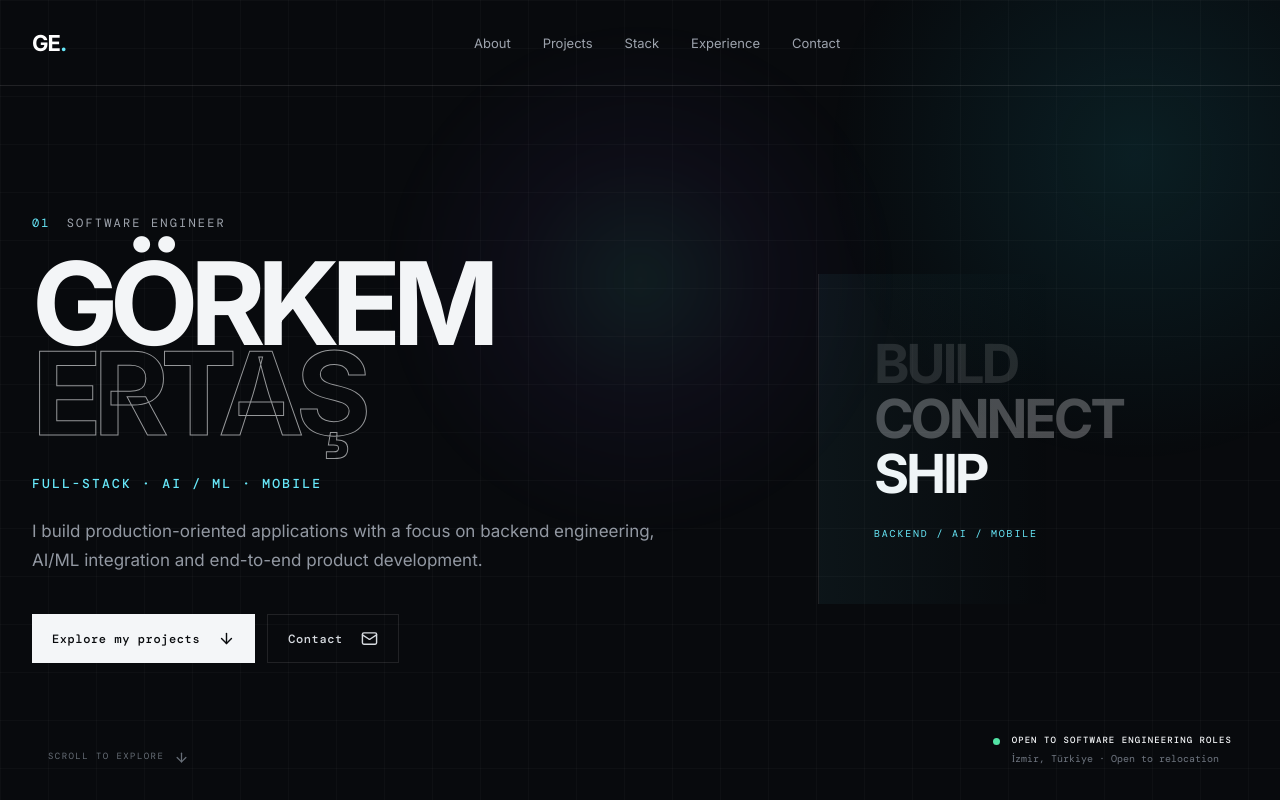
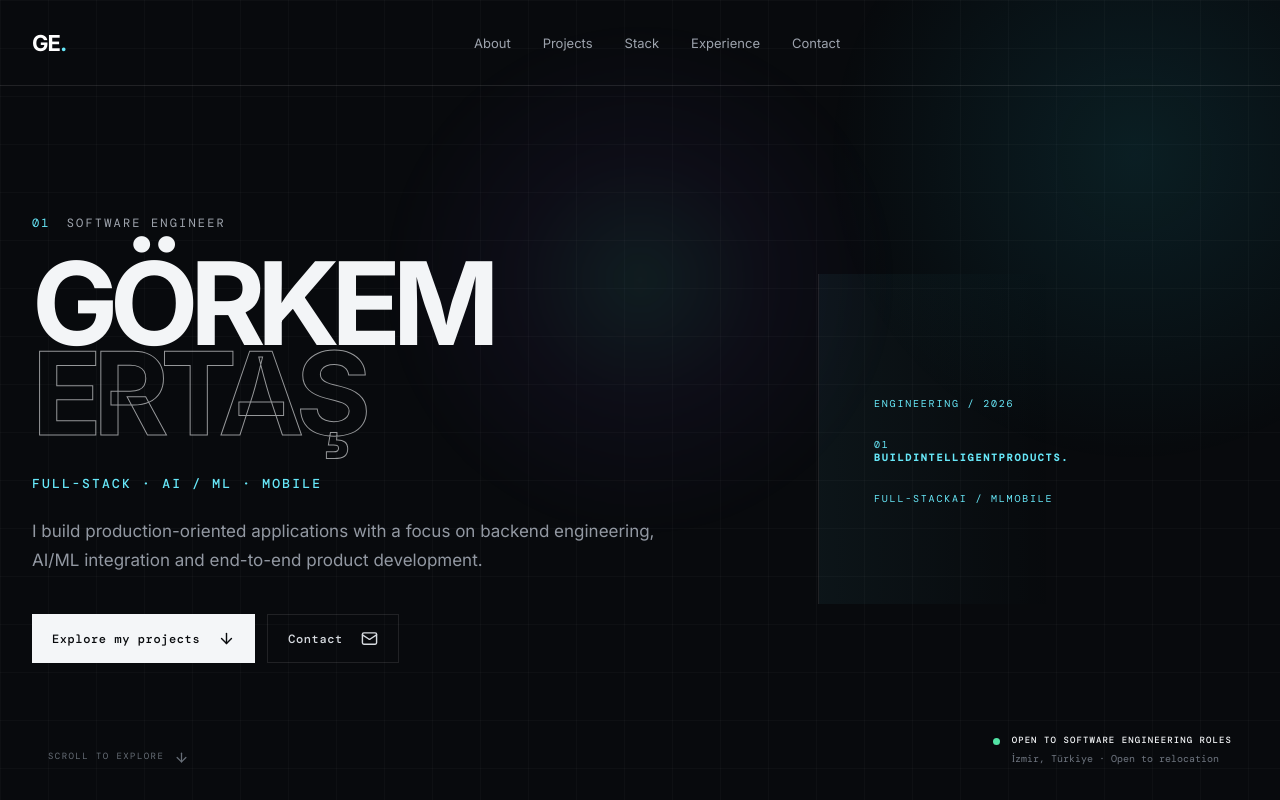
Before and after one commit to GorkemErtas/portfolio, a Next.js app: page / in a window 1280 px wide. Shown: the top 800 px of the page. Built offline with nearby package versions, Linux system fonts and the light colour scheme; a web font is replaced by a local one.

Commit message:
refactor: redesign hero engineering panel

```diff
--- a/app/page.tsx
+++ b/app/page.tsx
@@ -76,7 +76,7 @@ export default function Home(){
   <nav className="nav"><a className="mark" href="#top">GE<span>.</span></a><div className="navLinks">{t.nav.map((x,i)=><a href={anchors[i]} key={x}>{x}</a>)}</div></nav>
   <section id="top" className="hero">
    <motion.div className="heroCopy" initial={{opacity:0,y:24}} animate={{opacity:1,y:0}} transition={{duration:.7}}><div className="eyebrow"><span>01</span>{t.role}</div><h1><span>GÖRKEM</span><span className="outline">ERTAŞ</span></h1><div className="focus">{t.focus}</div><p className="intro">{t.intro}</p><div className="actions"><a className="primary" href="#projects">{t.work}<ArrowDown size={17}/></a><a className="secondary" href="mailto:gorkemertas2002@hotmail.com?subject=Portfolio%20Contact">{t.contact}<Mail size={17}/></a></div></motion.div>
-   <div className="heroAside" aria-hidden="true"><span>BUILD</span><span>CONNECT</span><span>SHIP</span><div>BACKEND / AI / MOBILE</div></div>
+   <div className="heroAside" aria-hidden="true"><div className="heroAsideTop"><span>ENGINEERING / 2026</span><i/></div><div className="heroAsideCore"><div className="asideIndex">01</div><div className="asideStatement"><strong>BUILD</strong><strong>INTELLIGENT</strong><strong className="accentWord">PRODUCTS.</strong></div></div><div className="heroAsideBottom"><span>FULL-STACK</span><span>AI / ML</span><span>MOBILE</span></div></div>
    <div className="availability"><i/><div><strong>{t.status}</strong><span>{t.location}</span></div></div><a className="scroll" href="#about">{t.scroll}<ArrowDown size={15}/></a>
   </section>
 
```
